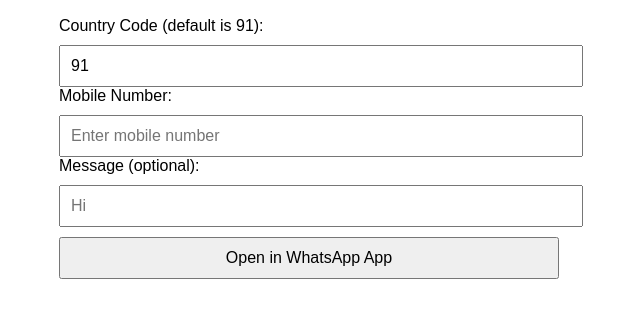
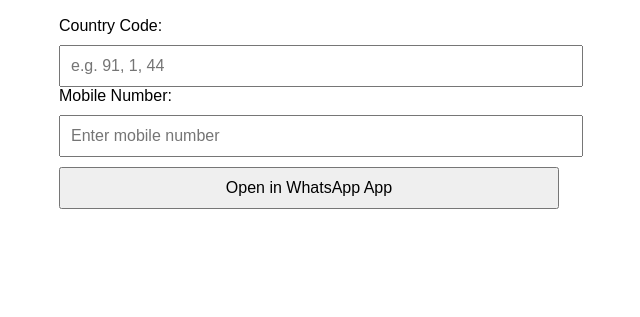
Before and after one commit to satya-yadav/Watsapp-chat-link, a plain HTML site: page index.html in a window 1280 px wide. Shown: the part 71-388 px from the top of the page, without its empty margins (331-971 px from the left). Drawn offline with Linux system fonts and the light colour scheme.

Commit message:
Update index.html

```diff
--- a/index.html
+++ b/index.html
@@ -1,3 +1,4 @@
+
 <!DOCTYPE html>
 <html lang="en">
 <head>
@@ -21,14 +22,11 @@
 <body>
   <h2>Open WhatsApp App</h2>
 
-  <label>Country Code (default is 91):</label>
-  <input type="text" id="countryCode" value="91">
+  <label>Country Code:</label>
+  <input type="text" id="countryCode" placeholder="e.g. 91, 1, 44">
 
   <label>Mobile Number:</label>
   <input type="text" id="mobileNumber" placeholder="Enter mobile number">
-
-  <label>Message (optional):</label>
-  <input type="text" id="message" placeholder="Hi">
 
   <button onclick="startChat()">Open in WhatsApp App</button>
 
@@ -36,7 +34,6 @@
     function startChat() {
       const ccInput = document.getElementById('countryCode').value.trim();
       const numberInput = document.getElementById('mobileNumber').value.trim();
-      const messageInput = document.getElementById('message').value.trim() || "Hi";
 
       const countryCode = ccInput.replace(/\D/g, '');
       const mobileNumber = numberInput.replace(/\D/g, '');
@@ -46,8 +43,9 @@
         return;
       }
 
+      const message = "Hi...";
       const fullNumber = `${countryCode}${mobileNumber}`;
-      const url = `whatsapp://send?phone=${fullNumber}&text=${encodeURIComponent(messageInput)}`;
+      const url = `whatsapp://send?phone=${fullNumber}&text=${encodeURIComponent(message)}`;
 
       window.location.href = url;
     }
```
